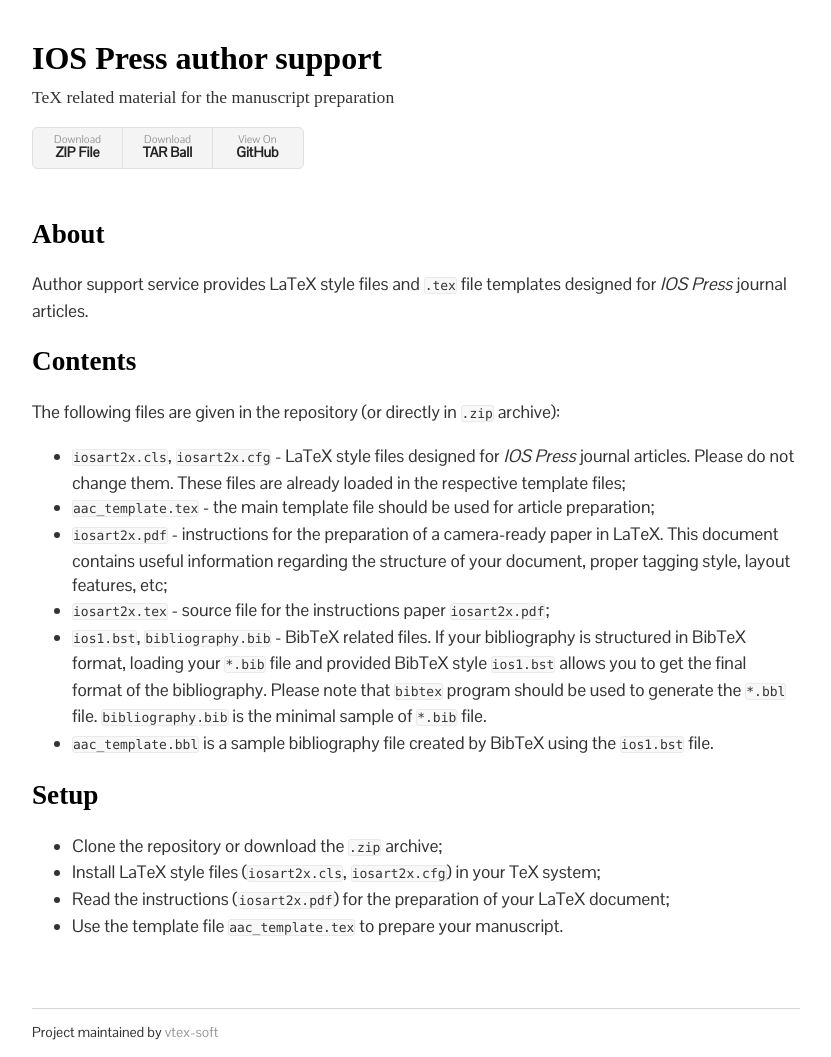
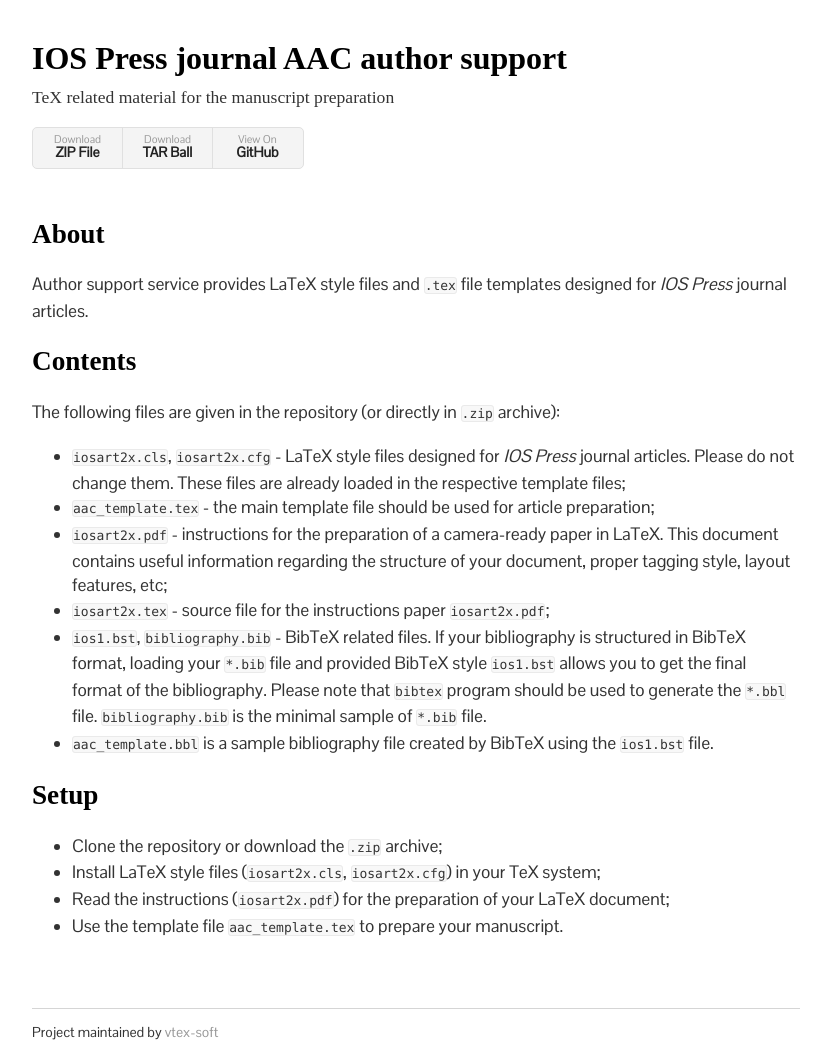
Before and after one commit to vtex-soft/texsupport.iospress-aac, a Jekyll site: the page built from README.md, in a window 1280 px wide. Shown: the whole page, without its empty margins (224-1055 px from the left). Built offline with Jekyll 4.4.1, drawn with Linux system fonts in a browser that asks for light colours; some web fonts are replaced; our own code applies the rules of GitHub Pages for plain Markdown files.

Commit message:
full title

```diff
--- a/_config.yml
+++ b/_config.yml
@@ -1,3 +1,3 @@
-title: IOS Press author support
+title: IOS Press journal AAC author support
 description: TeX related material for the manuscript preparation
 show_downloads: true
```
